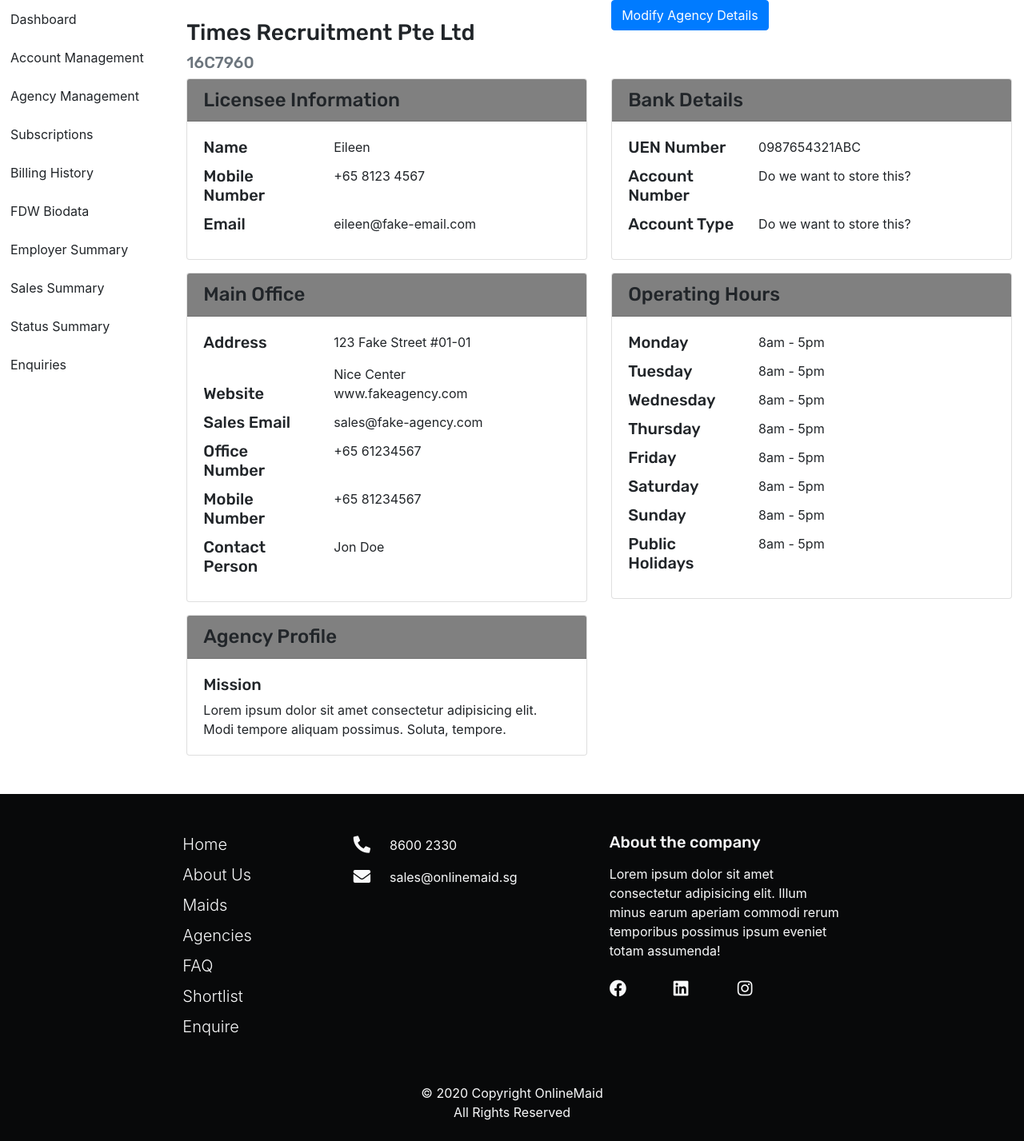
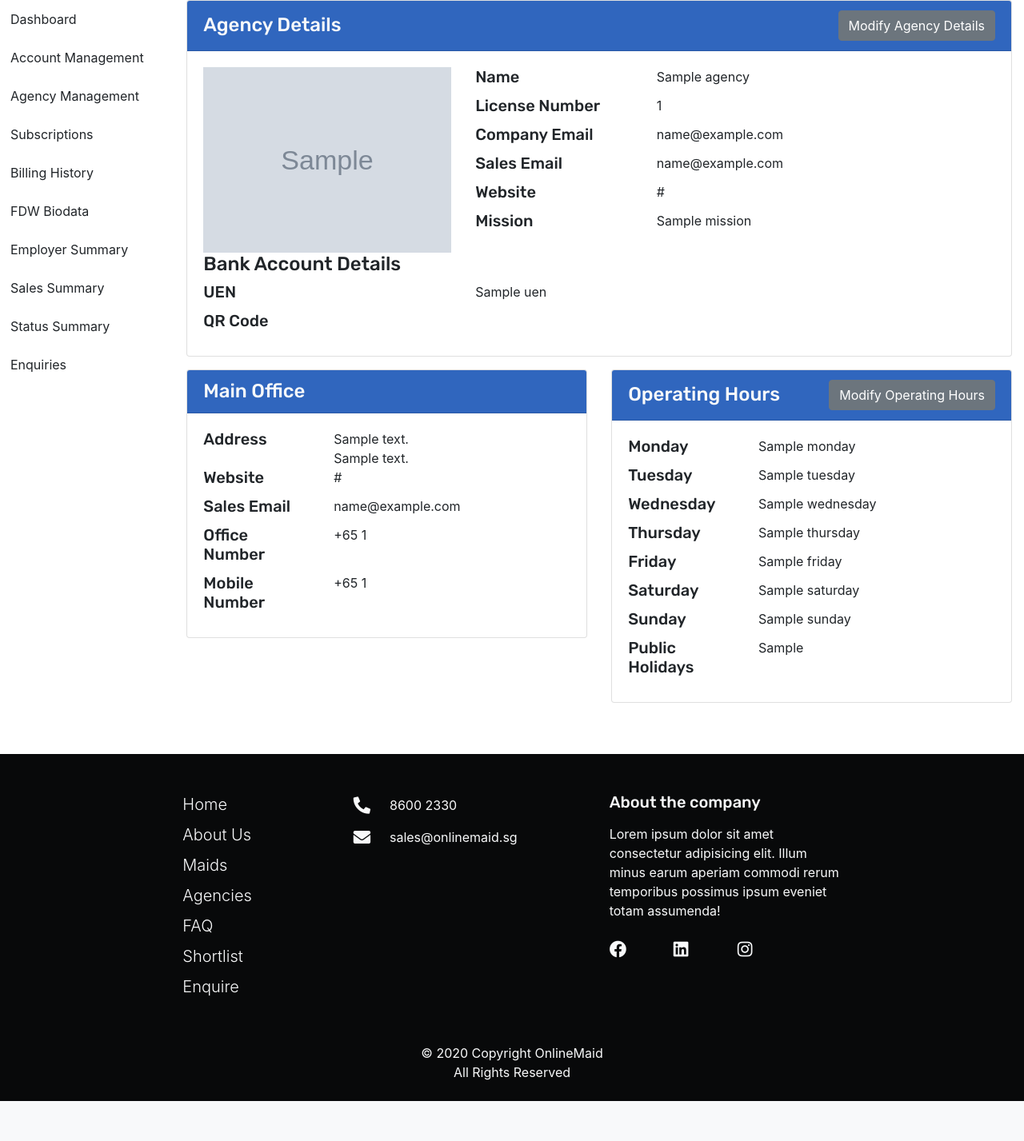
Before and after one commit to johnbenedictyan/Online-Helper-Website, a Django app: template dashboard/templates/detail/dashboard-agency-detail.html in a window 1280 px wide. Shown: the part 89-1516 px from the top of the page at 80% size. After the commit the page ends 1466 px from the top, so only its background shows below. Run offline with Django 3.2, Linux system fonts and the light colour scheme; the template is opened without the code that fills it: most values are stand-ins (such as "Sample title", 1, 10 or a date in 2020); grey boxes marked "Sample" are stand-in pictures; some libraries are stand-ins or nearby versions.

Commit message:
Changed the dashboard agency detail html page.

```diff
--- a/dashboard/templates/detail/dashboard-agency-detail.html
+++ b/dashboard/templates/detail/dashboard-agency-detail.html
@@ -1,78 +1,92 @@
 {% extends 'dashboard-base.html' %}
 {% block dashboard_section %}
 <div class="container">
-    <div class="row">
-        <div class="col-6">
-            <img src="" alt="" class="img-fluid">
-            <h3>Times Recruitment Pte Ltd</h3>
-            <h5 class="text-muted">16C7960</h5>
-        </div>
-        <div class="col-6">
-            <a href="#" class="btn btn-primary">Modify Agency Details</a>
-        </div>
-    </div>
     <div class="row mb-3">
-        <div class="col-md-6">
+        <div class="col">
             <div class="card">
-                <div class="card-header" style='background:grey'>
-                    <h4 class="mb-0">Licensee Information</h4>
+                <div class="card-header bg-primary1 text-light">
+                    <h4 class="my-1 d-inline-block">Agency Details</h4>
+                    <a href="{% url 'agency_update' %}" class="btn btn-secondary float-right">Modify Agency Details</a>
                 </div>
                 <div class="card-body">
+                    <div class="row">
+                        <div class="col-4">
+                            <img src="{{agency.logo.url}}" alt="" class="img-fluid">
+                        </div>
+                        <div class="col-8">
                             <div class="row">
                                 <div class="col-4">
                                     <h5 class="card-title">Name</h5>
                                 </div>
                                 <div class="col-8">
-                            <p class="card-text">Eileen</p>
+                                    <p class="card-text">{{agency.name}}</p>
                                 </div>
                             </div>
                             <div class="row">
                                 <div class="col-4">
-                            <h5 class="card-title">Mobile Number</h5>
+                                    <h5 class="card-title">License Number</h5>
                                 </div>
                                 <div class="col-8">
-                            <p class="card-text">+65 8123 4567</p>
+                                    <p class="card-text">{{agency.license_number}}</p>
                                 </div>
                             </div>
                             <div class="row">
                                 <div class="col-4">
-                            <h5 class="card-title">Email</h5>
+                                    <h5 class="card-title">Company Email</h5>
                                 </div>
                                 <div class="col-8">
-                            <p class="card-text">eileen@fake-email.com</p>
+                                    <p class="card-text">{{agency.company_email}}</p>
+                                </div>
+                            </div>
+                            <div class="row">
+                                <div class="col-4">
+                                    <h5 class="card-title">Sales Email</h5>
+                                </div>
+                                <div class="col-8">
+                                    <p class="card-text">{{agency.sales_email}}</p>
+                                </div>
+                            </div>
+                            <div class="row">
+                                <div class="col-4">
+                                    <h5 class="card-title">Website</h5>
+                                </div>
+                                <div class="col-8">
+                                    <p class="card-text">{{agency.website_uri}}</p>
+                                </div>
+                            </div>
+                            <div class="row">
+                                <div class="col-4">
+                                    <h5 class="card-title">Mission</h5>
+                                </div>
+                                <div class="col-8">
+                                    <p class="card-text">{{agency.mission}}</p>
                                 </div>
                             </div>
                         </div>
                     </div>
-        </div>
-        <div class="col-md-6">
-            <div class="card">
-                <div class="card-header" style='background:grey'>
-                    <h4 class="mb-0">Bank Details</h4>
-                </div>
-                <div class="card-body">
                     <div class="row">
-                        <div class="col-4">
-                            <h5 class="card-title">UEN Number</h5>
-                        </div>
-                        <div class="col-8">
-                            <p class="card-text">0987654321ABC</p>
+                        <div class="col">
+                            <div class="row">
+                                <div class="col">
+                                    <h4>Bank Account Details</h4>
                                 </div>
                             </div>
                             <div class="row">
                                 <div class="col-4">
-                            <h5 class="card-title">Account Number</h5>
+                                    <h5 class="card-title">UEN</h5>
                                 </div>
                                 <div class="col-8">
-                            <p class="card-text">Do we want to store this?</p>
+                                    <p class="card-text">{{agency.uen}}</p>
                                 </div>
                             </div>
                             <div class="row">
                                 <div class="col-4">
-                            <h5 class="card-title">Account Type</h5>
+                                    <h5 class="card-title">QR Code</h5>
                                 </div>
                                 <div class="col-8">
-                            <p class="card-text">Do we want to store this?</p>
+                                    <img src="{{agency.qr_code.url}}" alt="" class="img-fluid">
+                                </div>
+                            </div>
                         </div>
                     </div>
                 </div>
@@ -82,7 +96,7 @@
     <div class="row mb-3">
         <div class="col-md-6">
             <div class="card">
-                <div class="card-header" style='background:grey'>
+                <div class="card-header bg-primary1 text-light">
                     <h4 class="mb-0">Main Office</h4>
                 </div>
                 <div class="card-body">
@@ -91,8 +105,8 @@
                             <h5 class="card-title">Address</h5>
                         </div>
                         <div class="col-8">
-                            <p class="card-text">123 Fake Street #01-01</p>
-                            <p class="card-text">Nice Center</p>
+                            <p class="card-text mb-0">{{agency.get_main_office.address_1}}</p>
+                            <p class="card-text">{{agency.get_main_office.address_2}}</p>
                         </div>
                     </div>
                     <div class="row">
@@ -100,7 +114,7 @@
                             <h5 class="card-title">Website</h5>
                         </div>
                         <div class="col-8">
-                            <p class="card-text">www.fakeagency.com</p>
+                            <p class="card-text">{{agency.website_uri}}</p>
                         </div>
                     </div>
                     <div class="row">
@@ -108,7 +122,7 @@
                             <h5 class="card-title">Sales Email</h5>
                         </div>
                         <div class="col-8">
-                            <p class="card-text">sales@fake-agency.com</p>
+                            <p class="card-text">{{agency.sales_email}}</p>
                         </div>
                     </div>
                     <div class="row">
@@ -116,7 +130,7 @@
                             <h5 class="card-title">Office Number</h5>
                         </div>
                         <div class="col-8">
-                            <p class="card-text">+65 61234567</p>
+                            <p class="card-text">+65 {{agency.get_main_office.office_number}}</p>
                         </div>
                     </div>
                     <div class="row">
@@ -124,15 +138,7 @@
                             <h5 class="card-title">Mobile Number</h5>
                         </div>
                         <div class="col-8">
-                            <p class="card-text">+65 81234567</p>
-                        </div>
-                    </div>
-                    <div class="row">
-                        <div class="col-4">
-                            <h5 class="card-title">Contact Person</h5>
-                        </div>
-                        <div class="col-8">
-                            <p class="card-text">Jon Doe</p>
+                            <p class="card-text">+65 {{agency.get_main_office.mobile_number}}</p>
                         </div>
                     </div>
                 </div>
@@ -140,8 +146,9 @@
         </div>
         <div class="col-md-6">
             <div class="card">
-                <div class="card-header" style='background:grey'>
-                    <h4 class="mb-0">Operating Hours</h4>
+                <div class="card-header bg-primary1 text-light">
+                    <h4 class="my-1 d-inline-block">Operating Hours</h4>
+                    <a href="{% url 'agency_operating_hours_update' %}" class="btn btn-secondary float-right">Modify Operating Hours</a>
                 </div>
                 <div class="card-body">
                     <div class="row">
@@ -149,7 +156,9 @@
                             <h5 class="card-title">Monday</h5>
                         </div>
                         <div class="col-8">
-                            <p class="card-text">8am - 5pm</p>
+                            <p class="card-text">
+                                {% firstof agency.operating_hours.monday "Not Completed" %}
+                            </p>
                         </div>
                     </div>
                     <div class="row">
@@ -157,7 +166,9 @@
                             <h5 class="card-title">Tuesday</h5>
                         </div>
                         <div class="col-8">
-                            <p class="card-text">8am - 5pm</p>
+                            <p class="card-text">
+                                {% firstof agency.operating_hours.tuesday "Not Completed" %}
+                            </p>
                         </div>
                     </div>
                     <div class="row">
@@ -165,7 +176,9 @@
                             <h5 class="card-title">Wednesday</h5>
                         </div>
                         <div class="col-8">
-                            <p class="card-text">8am - 5pm</p>
+                            <p class="card-text">
+                                {% firstof agency.operating_hours.wednesday "Not Completed" %}
+                            </p>
                         </div>
                     </div>
                     <div class="row">
@@ -173,7 +186,9 @@
                             <h5 class="card-title">Thursday</h5>
                         </div>
                         <div class="col-8">
-                            <p class="card-text">8am - 5pm</p>
+                            <p class="card-text">
+                                {% firstof agency.operating_hours.thursday "Not Completed" %}
+                            </p>
                         </div>
                     </div>
                     <div class="row">
@@ -181,7 +196,9 @@
                             <h5 class="card-title">Friday</h5>
                         </div>
                         <div class="col-8">
-                            <p class="card-text">8am - 5pm</p>
+                            <p class="card-text">
+                                {% firstof agency.operating_hours.friday "Not Completed" %}
+                            </p>
                         </div>
                     </div>
                     <div class="row">
@@ -189,7 +206,9 @@
                             <h5 class="card-title">Saturday</h5>
                         </div>
                         <div class="col-8">
-                            <p class="card-text">8am - 5pm</p>
+                            <p class="card-text">
+                                {% firstof agency.operating_hours.saturday "Not Completed" %}
+                            </p>
                         </div>
                     </div>
                     <div class="row">
@@ -197,7 +216,9 @@
                             <h5 class="card-title">Sunday</h5>
                         </div>
                         <div class="col-8">
-                            <p class="card-text">8am - 5pm</p>
+                            <p class="card-text">
+                                {% firstof agency.operating_hours.sunday "Not Completed" %}
+                            </p>
                         </div>
                     </div>
                     <div class="row">
@@ -205,25 +226,14 @@
                             <h5 class="card-title">Public Holidays</h5>
                         </div>
                         <div class="col-8">
-                            <p class="card-text">8am - 5pm</p>
+                            <p class="card-text">
+                                {% firstof agency.operating_hours.public_holiday "Not Completed" %}
+                            </p>
                         </div>
                     </div>
                 </div>
             </div>
         </div>
     </div>
-    <div class="row">
-        <div class="col-6">
-            <div class="card">
-                <div class="card-header" style='background:grey'>
-                    <h4 class="mb-0">Agency Profile</h4>
-                </div>
-                <div class="card-body">
-                    <h5 class="cart-title">Mission</h5>
-                    <p class="card-text">Lorem ipsum dolor sit amet consectetur adipisicing elit. Modi tempore aliquam possimus. Soluta, tempore.</p>
-                </div>
-            </div>
-        </div>
-    </div>
 </div>
 {% endblock dashboard_section %}
```
Lines whose indentation alone changed are shown as unchanged.
